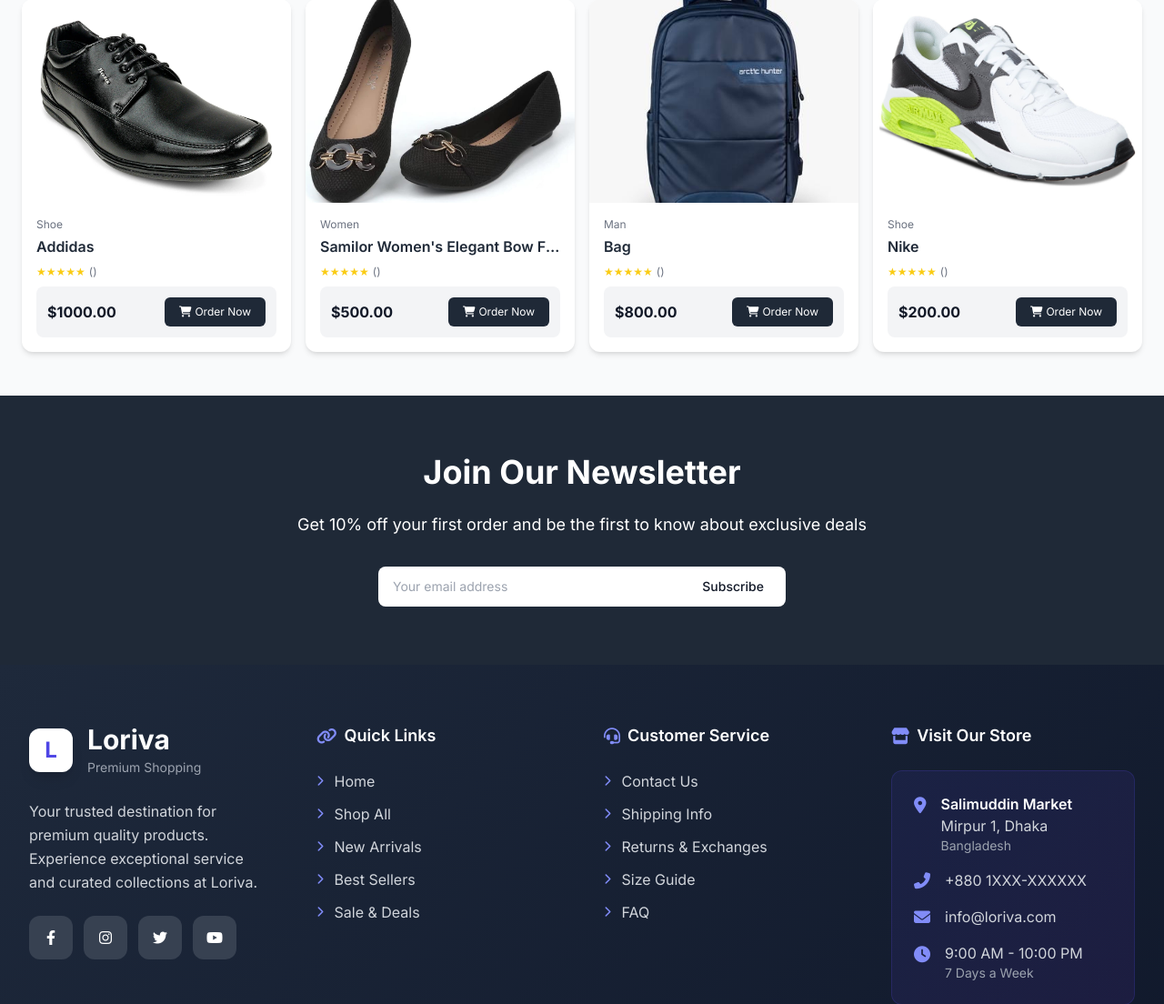
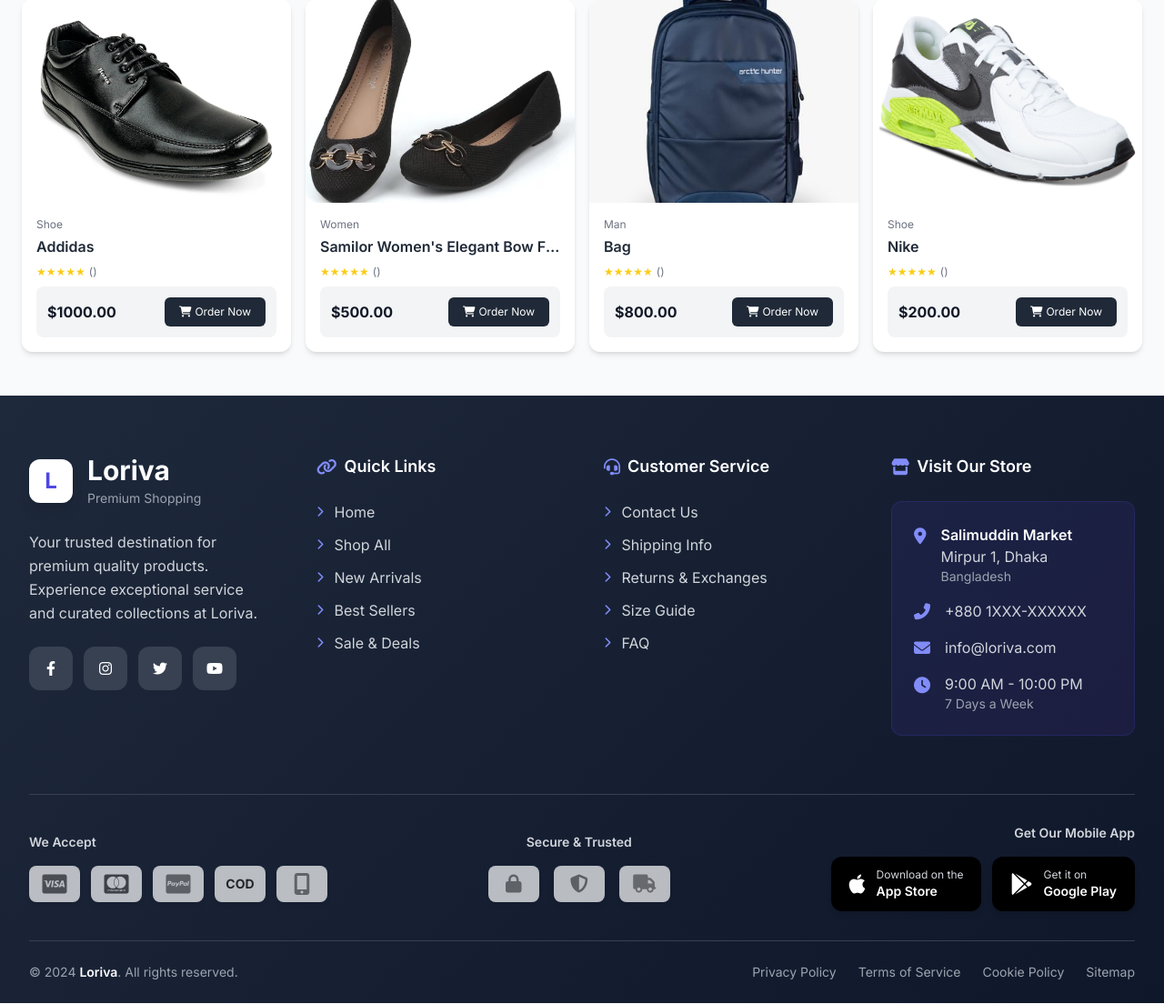
Before and after one commit to urstylelimon/Eshop, a Django app: page / in a window 1280 px wide. Shown: the part 1095-2199 px from the top of the page at 91% size. Run offline with Django 5.2, Linux system fonts and the light colour scheme; data comes from the database, SQL or seed files in the repository; some libraries are stand-ins or nearby versions.

Commit message:
Update home, Improve code

```diff
--- a/templates/store/home.html
+++ b/templates/store/home.html
@@ -159,21 +159,6 @@
                 </div>
                 {% endfor %}
             </div>
-        </div>
-    </section>
-
-    <!-- Promo Banner - Mobile optimized -->
-    <section class="py-12 sm:py-16 bg-gray-800 text-white">
-        <div class="container mx-auto px-4 text-center">
-            <h2 class="text-2xl sm:text-3xl md:text-4xl font-bold mb-4 sm:mb-6">Join Our Newsletter</h2>
-            <p class="text-sm sm:text-base md:text-lg mb-6 sm:mb-8 max-w-2xl mx-auto">Get 10% off your first order and be the first to know about exclusive deals</p>
-            <form class="max-w-xs sm:max-w-md mx-auto flex">
-                <input type="email" placeholder="Your email address"
-                       class="flex-grow px-3 sm:px-4 py-2 sm:py-3 rounded-l-lg focus:outline-none focus:ring-2 focus:ring-gray-500 text-gray-900 text-xs sm:text-sm">
-                <button type="submit" class="bg-white text-gray-900 font-medium px-4 sm:px-6 py-2 sm:py-3 rounded-r-lg hover:bg-gray-100 transition-colors text-xs sm:text-sm">
-                    Subscribe
-                </button>
-            </form>
         </div>
     </section>
 </div>
```
